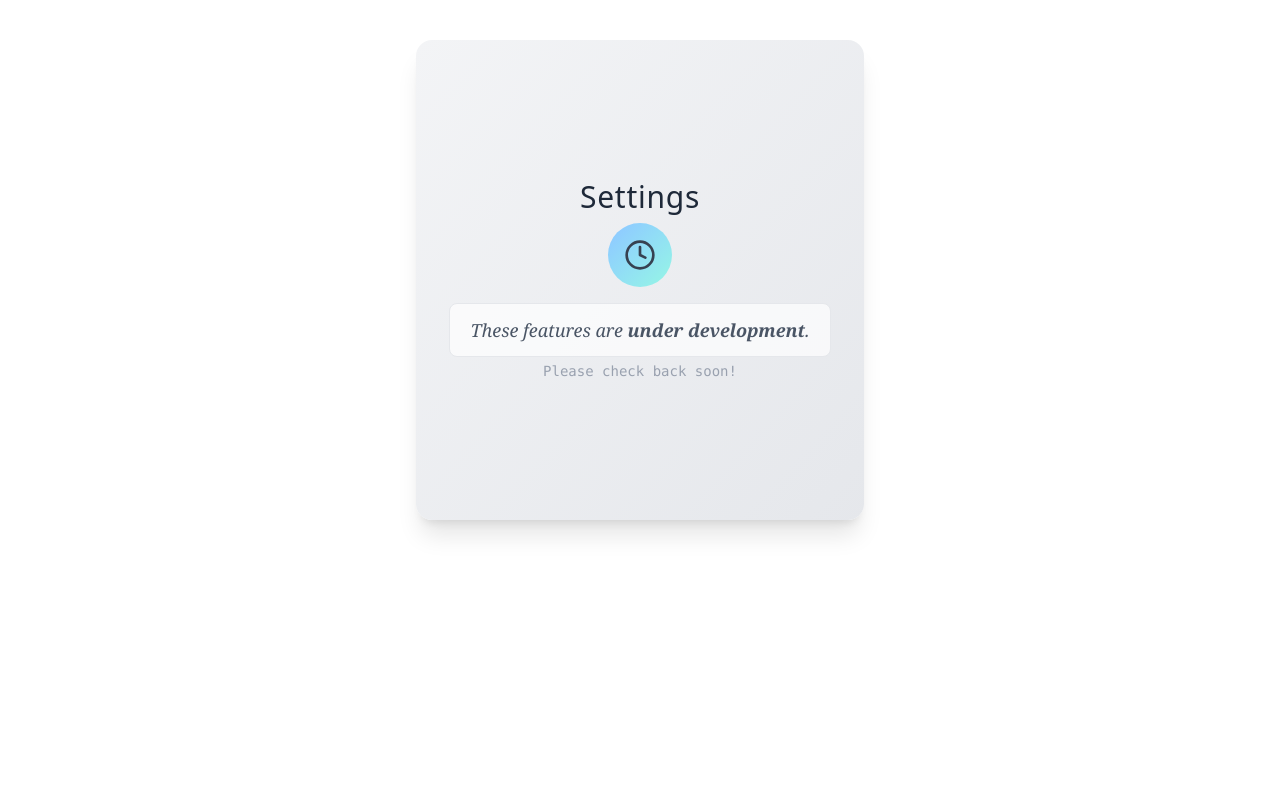
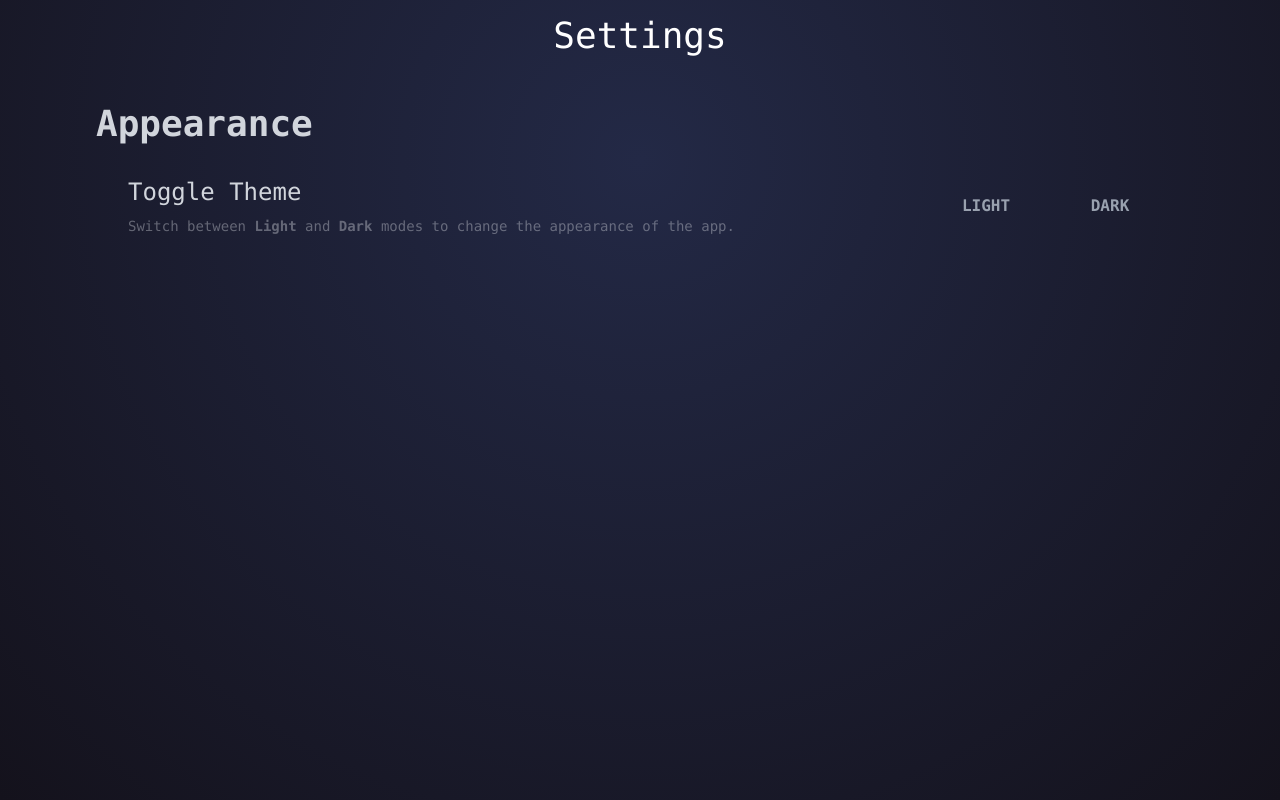
Before and after one commit to SajalKumar02/FocusFlow, a React app: page /settings in a window 1280 px wide. Built offline with nearby package versions, Linux system fonts and the light colour scheme; the HTML template or start-up script is replaced by a standard one.

Commit message:
Settings page structure complete

```diff
--- a/src/Pages/Settings.jsx
+++ b/src/Components/UnderDevelopmentStage/UnderDevelopmentStage.jsx
@@ -1,7 +1,8 @@
 import React from "react";
+
 import { Clock } from "lucide-react";
 
-const Settings = () => {
+const UnderDevelopmentStage = () => {
   return (
     <div className="min-h-[60vh] flex flex-col items-center justify-center bg-gradient-to-br from-gray-100 to-gray-200 rounded-2xl shadow-xl max-w-md mx-auto mt-10 p-8">
       <h1 className="font-montserrat text-3xl text-gray-800 mb-2 tracking-wide">
@@ -22,4 +23,4 @@ const Settings = () => {
   );
 };
 
-export default Settings;
+export default UnderDevelopmentStage;
--- /dev/null
+++ b/src/Pages/Settings/Settings.jsx
@@ -0,0 +1,58 @@
+import React from "react";
+
+const Settings = () => {
+  return (
+    <div className="h-screen font-mono bg-[radial-gradient(circle_at_50%_20%,#232946_0%,#14121c_100%)]">
+      {/* Settings Title */}
+      <div className="text-center py-4">
+        <h1 className="text-white text-4xl">Settings</h1>
+      </div>
+      {/* Options */}
+      <div className="flex flex-col p-8 gap-8 max-w-6xl mx-auto">
+        {/* Appearence */}
+        <div>
+          <p className="text-4xl text-gray-300 font-bold transition-colors duration-200 hover:text-gray-50 cursor-pointer">
+            Appearance
+          </p>
+          <div className="flex">
+            <div className="flex-3 basis-3/4 p-8">
+              <p className="text-2xl text-gray-300 mb-2">
+                Toggle Theme
+              </p>
+              <p className="text-gray-300/40 text-sm ">
+                Switch between{" "}
+                <span className="font-semibold">Light</span> and{" "}
+                <span className="font-semibold">Dark</span> modes to
+                change the appearance of the app.
+              </p>
+            </div>
+            <div className="flex-1 basis-1/4 p-3 m-auto">
+              <div className="flex">
+                <span className="text-gray-400 font-semibold text-center flex-1/2 py-3">
+                  LIGHT
+                </span>
+                <span className="text-gray-400 font-semibold text-center flex-1/2 py-3">
+                  DARK
+                </span>
+              </div>
+            </div>
+          </div>
+        </div>
+        {/* Behaviour */}
+        {/* <div className="border">
+          <p className="text-3xl text-gray-300 font-bold transition-colors duration-200 hover:text-gray-50 cursor-pointer">
+            Appearance
+          </p>
+          <div className="flex-3 basis-3/4 p-8">
+            <span className="text-gray-300">Toggle Theme</span>
+          </div>
+          <div className="flex-1 basis-1/4 p-6 ">
+            <span className="text-gray-400">Sidebar (25%)</span>
+          </div>
+        </div> */}
+      </div>
+    </div>
+  );
+};
+
+export default Settings;
--- /dev/null
+++ b/src/TaskState/InitialTask.js
@@ -0,0 +1,26 @@
+export default [
+  {
+    id: 1,
+    title: "Welcome to Task Manager!",
+    completed: false,
+    subtasks: [],
+    list: 0,
+  },
+  {
+    id: 2,
+    title: "Try completing this task",
+    completed: false,
+    subtasks: [
+      { id: 201, title: "Check the box", completed: false },
+      { id: 202, title: "Add a new task", completed: false },
+    ],
+    list: 0,
+  },
+  {
+    id: 3,
+    title: "Feel free to add or remove tasks",
+    completed: false,
+    subtasks: [],
+    list: 0,
+  },
+];
--- a/src/TaskState/TaskProvider.jsx
+++ b/src/TaskState/TaskProvider.jsx
@@ -19,37 +19,13 @@ import {
   filterTasksByListId,
 } from "../utils/ListHelper";
 
-const TaskContext = createContext();
-
 // Toast Setup
 import { ToastContext } from "../Toast/ToastProvider";
 
-const initialTasks = [
-  {
-    id: 1,
-    title: "Welcome to Task Manager!",
-    completed: false,
-    subtasks: [],
-    list: 0,
-  },
-  {
-    id: 2,
-    title: "Try completing this task",
-    completed: false,
-    subtasks: [
-      { id: 201, title: "Check the box", completed: false },
-      { id: 202, title: "Add a new task", completed: false },
-    ],
-    list: 0,
-  },
-  {
-    id: 3,
-    title: "Feel free to add or remove tasks",
-    completed: false,
-    subtasks: [],
-    list: 0,
-  },
-];
+const LOCAL_STORAGE_KEY = "tasks";
+
+const TaskContext = createContext();
+import initialTasks from "./InitialTask.js";
 
 const loadtasksFromLocalStorage = () => {
   try {
@@ -64,8 +40,6 @@ const loadtasksFromLocalStorage = () => {
     return initialTasks;
   }
 };
-
-const LOCAL_STORAGE_KEY = "tasks";
 
 const TaskProvider = ({ children }) => {
   const [tasks, dispatch] = useReducer(
--- /dev/null
+++ b/src/Theme/ThemeContext.jsx
@@ -0,0 +1,25 @@
+import { createContext, useEffect, useState } from "react";
+
+const ThemeContext = createContext();
+
+const ThemeProvider = ({ children }) => {
+  const [theme, setTheme] = useState(
+    localStorage.getItem("theme") || "light",
+  );
+
+  const toggleTheme = () =>
+    setTheme((theme) => (theme === "light" ? "dark" : "light"));
+
+  useEffect(() => {
+    console.log(theme);
+  }, [theme]);
+
+  return (
+    <ThemeContext.Provider value={{ theme, toggleTheme }}>
+      {children}
+    </ThemeContext.Provider>
+  );
+};
+
+export { ThemeContext };
+export default ThemeProvider;
--- a/src/app/App.jsx
+++ b/src/app/App.jsx
@@ -1,8 +1,8 @@
 import React from "react";
 import { BrowserRouter as Router, Routes, Route } from "react-router";
 
-import Dashboard from "../Pages/Dashboard";
-import Settings from "../Pages/Settings";
+import Dashboard from "../Pages/Dashboard/Dashboard.jsx";
+import Settings from "../Pages/Settings/Settings.jsx";
 
 const App = () => {
   return (
--- a/src/main.jsx
+++ b/src/main.jsx
@@ -5,6 +5,8 @@ import "./index.css";
 
 import App from "./app/App.jsx";
 
+// Theme Setup
+import ThemeProvider from "./Theme/ThemeContext.jsx";
 // Todo Setup
 import TaskProvider from "./TaskState/TaskProvider.jsx";
 // List Setup
@@ -17,6 +19,7 @@ const root = document.getElementById("root");
 
 createRoot(root).render(
   // <StrictMode>
+  <ThemeProvider>
     <ToastProvider>
       <ListProvider>
         <TaskProvider>
@@ -24,6 +27,7 @@ createRoot(root).render(
           <ToastContainer />
         </TaskProvider>
       </ListProvider>
-  </ToastProvider>,
+    </ToastProvider>
+  </ThemeProvider>,
   // </StrictMode>,
 );
```
Also changed, not shown: src/Pages/Dashboard/Dashboard.jsx (renamed from src/Pages/Dashboard.jsx, +4 -4 lines). Lines whose indentation alone changed are shown as unchanged.
